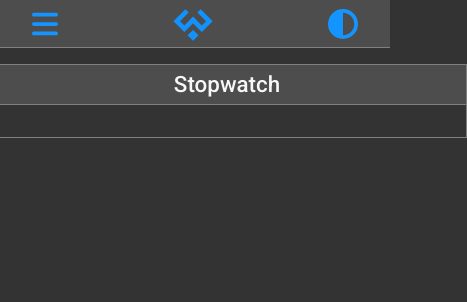
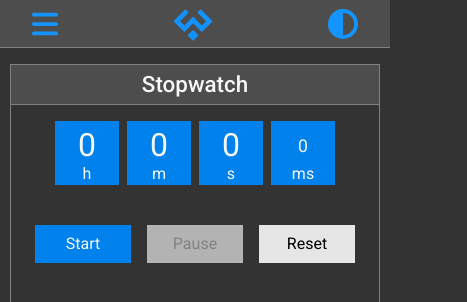
Before and after one commit to devmikh/wapiti-web-tools, a React (Vite) app: page /stopwatch in a window 390 px wide. Shown: the top 302 px of the page, 467 px wide, since content can reach past the window. Built offline with nearby package versions, Linux system fonts and the light colour scheme.

Commit message:
Implement Stopwatch

```diff
--- a/src/components/tools/time/Stopwatch/index.module.css
+++ b/src/components/tools/time/Stopwatch/index.module.css
@@ -2,3 +2,89 @@
     width: 30rem;
     margin-left: 4rem;
 }
+
+.stopwatch-container {
+    display: flex;
+    gap: 0.5rem;
+}
+
+.time-container {
+    width: 6rem;
+    height: 6rem;
+    display: flex;
+    flex-direction: column;
+    align-items: center;
+    justify-content: flex-end;
+    /* justify-content: center;
+    align-items: center; */
+    background-color: var(--blue-600);
+    color: var(--white);
+}
+
+.time-container-value {
+    font-size: 3rem;
+}
+
+.time-container-value-ms {
+    font-size: 1.3rem;
+    margin-bottom: 0.9rem;
+}
+
+.time-container-type {
+    justify-self: flex-end;
+    margin-bottom: 0.3rem;
+}
+
+.button-container {
+    display: flex;
+    justify-content: center;
+    flex-wrap: wrap;
+    gap: 1rem;
+    padding: 1.5rem;
+}
+
+@media only screen and (max-width: 600px) {
+    .container {
+        width: 95%;
+        margin-left: 0;
+    }
+}
+
+@media only screen and (max-width: 500px) {
+    .time-container {
+        width: 4rem;
+        height: 4rem;
+    }
+
+    .time-container-value {
+        font-size: 2rem;
+    }
+
+    .time-container-value-ms {
+        font-size: 1.1rem;
+        margin-bottom: 0.5rem;
+    }
+
+    .time-container-type {
+        margin-bottom: 0.1rem;
+    }
+
+}
+
+@media only screen and (max-width: 300px) {
+    .time-container {
+        width: 3rem;
+        height: 3.5rem;
+    }
+    .time-container-value {
+        font-size: 1.6rem;
+    }
+    .time-container-value-ms {
+        font-size: 1rem;
+        margin-bottom: 0.2rem;
+    }
+    .time-container-type {
+        font-size: 0.9rem;
+        margin-bottom: 0;
+    }
+}
--- a/src/components/tools/time/Stopwatch/index.tsx
+++ b/src/components/tools/time/Stopwatch/index.tsx
@@ -1,13 +1,98 @@
-import usePageTitle from "../../../../hooks/usePageTitle"
+import { useState, useEffect } from 'react'
+import Button from '../../../core/Button'
+import usePageTitle from '../../../../hooks/usePageTitle'
 import styles from './index.module.css'
 
 export default function Stopwatch() {
+
+    const [isRunning, setIsRunning] = useState(false)
+    const [elapsedTime, setElapsedTime] = useState(0)
+    const [hours, setHours] = useState(0)
+    const [minutes, setMinutes] = useState(0)
+    const [seconds, setSeconds] = useState(0)
+    const [milliseconds, setMilliseconds] = useState(0)
+
+    useEffect(() => {
+        let interval: NodeJS.Timeout
+
+        if (isRunning) {
+            const startTime = Date.now() - elapsedTime
+            interval = setInterval(() => {
+                setElapsedTime(Date.now() - startTime)
+                formatTime(Date.now() - startTime)
+            }, 10)
+        }
+        return () => clearInterval(interval)
+    }, [isRunning, elapsedTime])
+
+    const startTimer = () => {
+        if (!isRunning) {
+            setIsRunning(true)
+        }
+    }
+
+    const stopTimer = () => {
+        if (isRunning) {
+            setIsRunning(false)
+        }
+    }
+
+    const resetTimer = () => {
+        stopTimer()
+        setElapsedTime(0)
+        setHours(0)
+        setMinutes(0)
+        setSeconds(0)
+        setMilliseconds(0)
+    }
+
+    const formatTime = (time: number) => {
+        setHours(Math.floor(time / 3600000))
+        setMinutes(Math.floor((time % 3600000) / 60000))
+        setSeconds(Math.floor((time % 60000) / 1000))
+        setMilliseconds(Math.floor((time % 1000) / 10))
+    }
 
     usePageTitle('Stopwatch | Wapiti Web Tools')
 
     return (
         <div className={`tool-container ${styles['container']}`}>
             <h1 className="tool-title">Stopwatch</h1>
+            <div className={styles['stopwatch-container']}>
+                <div className={styles['time-container']}>
+                    <span className={styles['time-container-value']}>{hours}</span>
+                    <span className={styles['time-container-type']}>h</span>
+                </div>
+                <div className={styles['time-container']}>
+                    <span className={styles['time-container-value']}>{minutes}</span>
+                    <span className={styles['time-container-type']}>m</span>
+                </div>
+                <div className={styles['time-container']}>
+                    <span className={styles['time-container-value']}>{seconds}</span>
+                    <span className={styles['time-container-type']}>s</span>
+                </div>
+                <div className={styles['time-container']}>
+                    <span className={styles['time-container-value-ms']}>{milliseconds}</span>
+                    <span className={styles['time-container-type']}>ms</span>
+                </div>
+            </div>
+            <div className={styles['button-container']}>
+                <Button
+                    onClick={startTimer}
+                    label='Start'
+                    disabled={isRunning}
+                    color='primary'
+                />
+                <Button
+                    onClick={stopTimer}
+                    label='Pause'
+                    disabled={!isRunning}
+                />
+                <Button
+                    onClick={resetTimer}
+                    label='Reset'
+                />
+            </div>
         </div>
     )
 }
```
